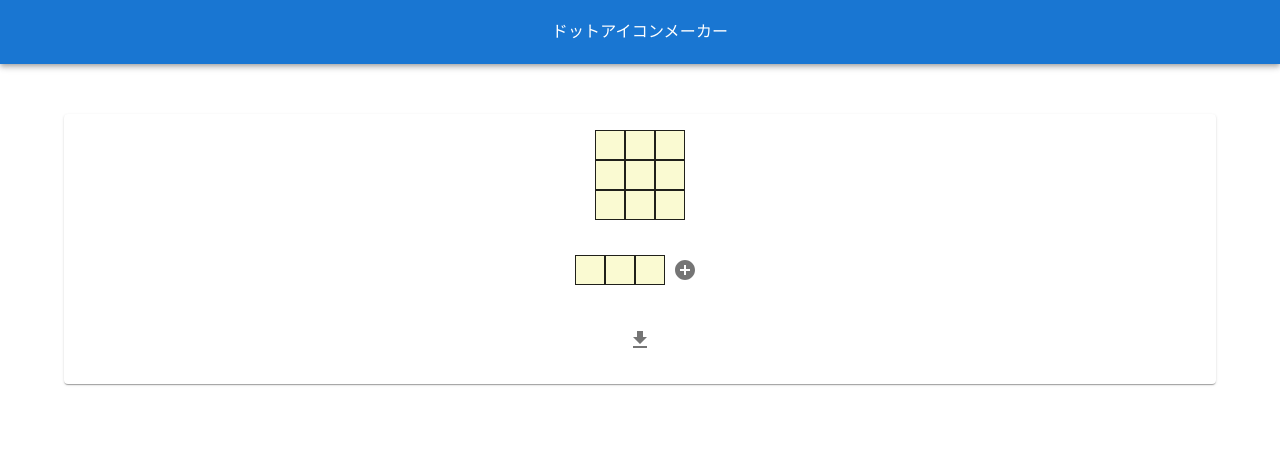
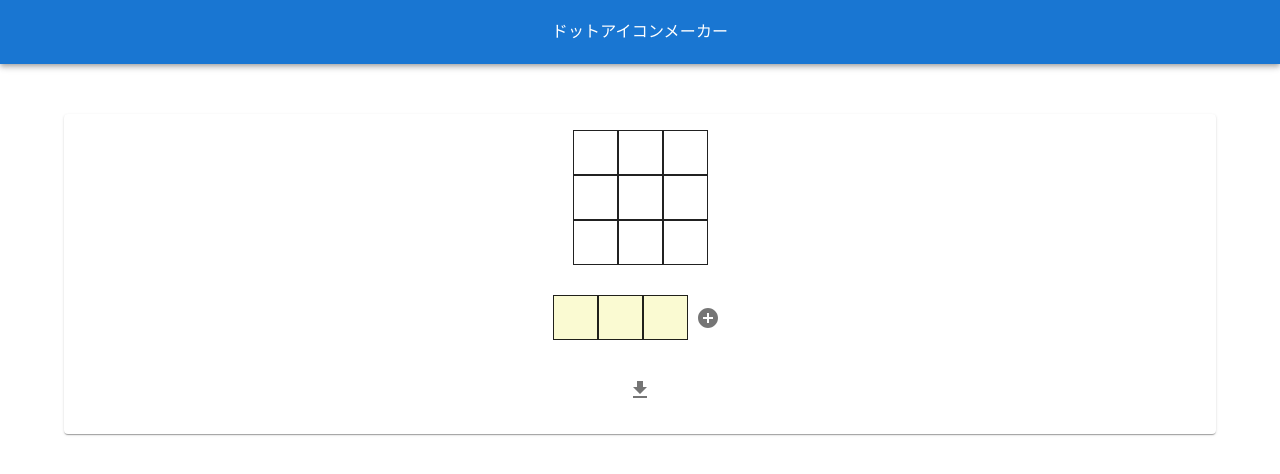
Before and after one commit to a2tane/dot-icon-maker, a Next.js app: page / in a window 1280 px wide. Shown: the top 474 px of the page. Built offline with nearby package versions, Linux system fonts and the light colour scheme.

Commit message:
カラー変更の実装

```diff
--- a/components/CanvasArea/index.tsx
+++ b/components/CanvasArea/index.tsx
@@ -1,18 +1,63 @@
 import { Stack } from "@mui/system";
+import { useState } from "react";
 import { ColorCell } from "../ColorCell";
 
-export const CanvasArea = () => {
-  const x = 3;
-  const y = 3;
+type CanvasAreaProps = {
+  selectedColor: string;
+  x: number;
+  y: number;
+};
+
+interface CanvasCell {
+  color: string;
+}
+
+interface Canvas {
+  cells: CanvasCell[][];
+}
+
+const initCanvas = (x: number, y: number): Canvas => {
+  let canvas = [];
+  for (let index_y = 0; index_y < y; index_y++) {
+    let canvasRow = [];
+    for (let index_x = 0; index_x < x; index_x++) {
+      canvasRow.push({ color: "#FFFFFF" });
+    }
+    canvas.push(canvasRow);
+  }
+  return { cells: canvas };
+};
+
+export const CanvasArea = (props: CanvasAreaProps) => {
+  const { selectedColor, x, y } = props;
+
+  const [canvas, setCanvas] = useState(initCanvas(x, y));
+
+  const changeColor = (x: number, y: number) => {
+    return () => {
+      canvas.cells[x][y] = { color: selectedColor };
+      setCanvas({ ...canvas });
+    };
+  };
 
   const cells = [];
 
-  for (let index = 0; index < y; index++) {
+  for (let index_y = 0; index_y < y; index_y++) {
     let list = [];
-    for (let index = 0; index < x; index++) {
-      list.push(<ColorCell></ColorCell>);
+    for (let index_x = 0; index_x < x; index_x++) {
+      list.push(
+        <ColorCell
+          key={`${index_x}-${index_y}`}
+          callback={changeColor(index_x, index_y)}
+          color={canvas.cells[index_x][index_y].color}
+        ></ColorCell>
+      );
     }
-    cells.push(<Stack direction={"row"}>{list}</Stack>);
+    cells.push(
+      <Stack key={index_y} direction={"row"}>
+        {list}
+      </Stack>
+    );
   }
 
   return (
@@ -21,3 +66,9 @@ export const CanvasArea = () => {
     </div>
   );
 };
+
+CanvasArea.defaultProps = {
+  selectedColor: "#008080",
+  x: 3,
+  y: 3,
+};
--- a/components/ColorCell/index.tsx
+++ b/components/ColorCell/index.tsx
@@ -2,12 +2,25 @@ import { Box } from "@mui/material";
 
 type ColorCellProps = {
   color: string;
+  callback: Function;
 };
 export const ColorCell = (props: ColorCellProps) => {
-  const { color } = props;
-  return <Box sx={{ border: 1, bgcolor: color, height: 30, width: 30 }}></Box>;
+  const { color, callback } = props;
+  const onClick = () => {
+    callback();
+  };
+
+  return (
+    <Box
+      sx={{ border: 1, bgcolor: color, height: 45, width: 45 }}
+      onClick={onClick}
+    ></Box>
+  );
 };
 
 ColorCell.defaultProps = {
   color: "#fafad2",
+  callback: () => {
+    console.log("click");
+  },
 };
--- a/components/PaletteArea/index.tsx
+++ b/components/PaletteArea/index.tsx
@@ -7,7 +7,7 @@ export const PaletteArea = () => {
   const palette = ["#f0f8ff", "#008080", "#fafad2"];
   const paletteElements = [];
   for (let index = 0; index < palette.length; index++) {
-    paletteElements.push(<ColorCell color="#fafad2"></ColorCell>);
+    paletteElements.push(<ColorCell key={index} color="#fafad2"></ColorCell>);
   }
   return (
     <Stack direction={"row"} alignItems={"center"}>
```
